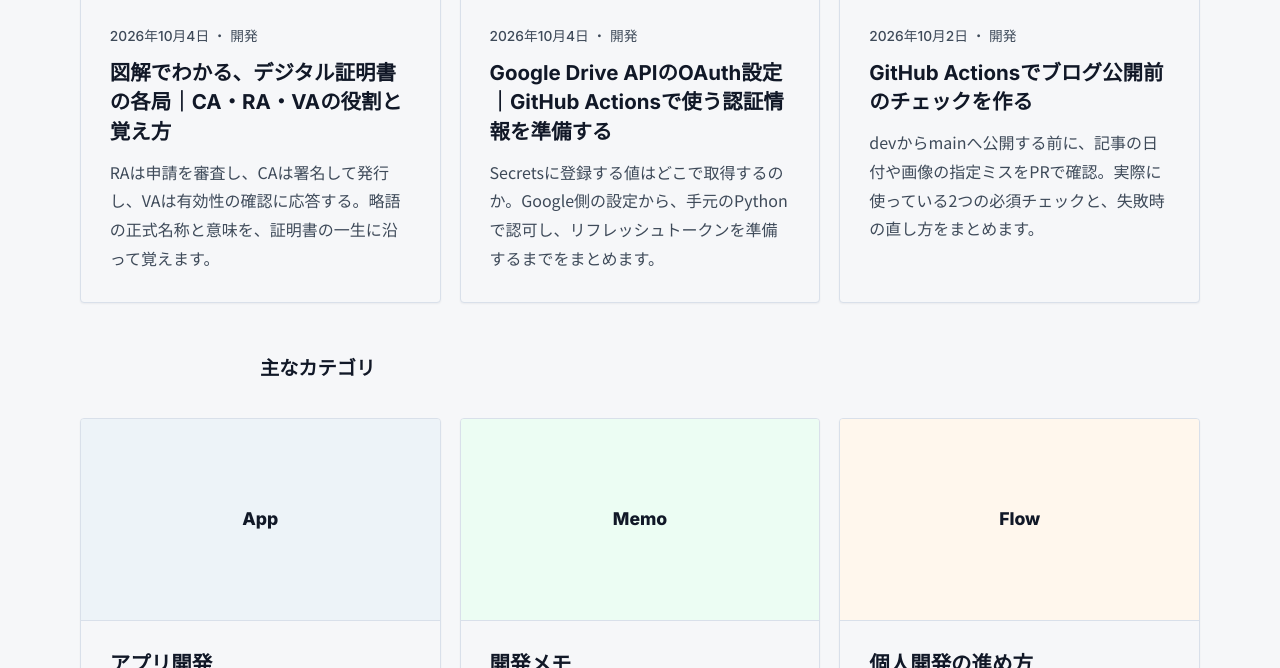
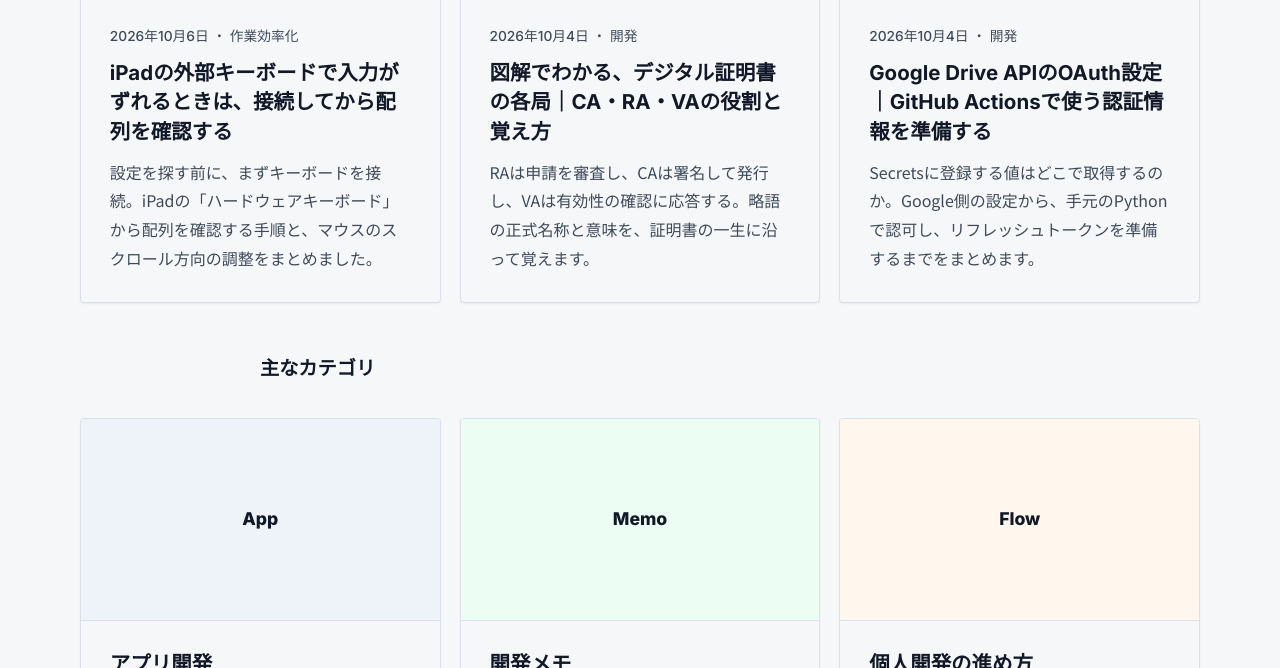
Before and after one commit to yasuhiro-toyoda/yasuhiro-toyoda.github.io, a Jekyll site: the page built from index.html, in a window 1280 px wide and 900 px high, scrolled down 638 px, cut to the strip 232-900 px from the top of the window. Built offline with Jekyll 4.4.1, drawn with Linux system fonts in a browser that asks for light colours; part of the change alters nothing that is shown.

Commit message:
Add iPad external keyboard layout troubleshooting article

```diff
--- a/_data/blog_tags.yml
+++ b/_data/blog_tags.yml
@@ -24,3 +24,5 @@
   label: Gitea
 - slug: git
   label: Git
+- slug: ipad
+  label: iPad
--- /dev/null
+++ b/_posts/2026/10/2026-10-06-ipad-external-keyboard-layout.md
@@ -0,0 +1,67 @@
+---
+layout: post
+title: "iPadの外部キーボードで入力がずれるときは、接続してから配列を確認する"
+description: "iPadの外部キーボードで、キーの印字と入力される文字・記号が合わないときの確認手順。接続後にハードウェアキーボードの設定を開く方法と、マウスのスクロール方向の変え方をまとめます。"
+date: 2026-10-06 23:27:00 +0900
+updated_at:
+category: 作業効率化
+tags:
+  - ipad
+  - beginner
+thumbnail: /assets/images/blog/2026-10-06-ipad-external-keyboard-layout/thumbnail.png
+thumbnail_alt: "iPadの外部キーボードの入力がズレるとき。まず接続して配列を確認、という見出しと、タブレット・キーボード・マウスを使う人物のイラスト"
+excerpt: "設定を探す前に、まずキーボードを接続。iPadの「ハードウェアキーボード」から配列を確認する手順と、マウスのスクロール方向の調整をまとめました。"
+---
+
+iPadに外部キーボードをつないだとき、キーに書いてある文字や記号と、実際に入力されるものが合わないことがあります。
+
+**「ハードウェアキーボード」という項目が見つからないときは、先に外部キーボードを接続してから設定を確認します。**
+
+見直す入口は、**キーボードを接続した状態で「設定」→「一般」→「キーボード」→「ハードウェアキーボード」**です。忘れやすいので、手順を残しておきます。
+
+## まずキーボードを接続してから、設定を開く
+
+1. 外部キーボードをiPadに接続します。Bluetooth接続なら、ペアリング済みであるだけでなく、いま接続されていることを確認します。
+2. iPadの「設定」を開きます。
+3. 「一般」→「キーボード」→「ハードウェアキーボード」の順に進みます。
+4. 画面上部の入力言語をタップし、表示される配列を確認します。
+
+Appleのユーザガイドでも、Apple製の外部キーボードについて、この画面から配列を選ぶ方法が案内されています。[Apple公式の配列変更手順](https://support.apple.com/ja-jp/guide/ipad/ipad191d26a9/ipados)
+
+ポイントは、**「一般」の次に「キーボード」を開くこと**と、**接続を済ませてから探すこと**です。項目が見つからない場合は、キーボードの電源や接続状態を確かめて、設定を開き直してみてください。
+
+> **この記事で扱う範囲**
+>
+> キーの印字と、入力される文字・記号が合わない場合の確認メモです。画面上のキーボードの位置がずれる問題とは、確認する設定が異なります。機種やiPadOS、キーボードによって表示や選択肢は変わるため、手元の画面も確認してください。
+{: .callout .callout--note }
+
+## 配列を確認したら、メモで入力を試す
+
+設定を変える前に、いま選ばれている項目を控えておくと、合わなかった場合に戻しやすくなります。表示される候補から使っているキーボードに合う配列を選び、メモなどの入力欄で確認します。
+
+- ずれていた文字や記号が、意図したとおり入力できるか
+- Shiftキーと組み合わせた記号も合っているか
+- 日本語と英語など、普段使う入力言語に切り替えても困らないか
+
+「日本語で入力すること」と「キーボード本体が日本語配列（JIS）であること」は、分けて考えると整理しやすくなります。入力言語を選ぶだけで、すべてのキーボードの印字に必ず合うとは限りません。
+
+とくに他社製キーボードでは、iPadへの対応状況や、本体側のOS切り替えなども確認したいところです。**どのキーボードでも、この設定だけで直るとは限りません。** 選択肢が合わない、変更してもずれる場合は、型番に対応したメーカーの説明書を確認してください。
+
+## マウスのスクロール方向も変更できる
+
+キーボードと一緒にマウスを使っていて、ホイールを回したときのスクロール方向に違和感がある場合は、こちらも調整できます。
+
+1. マウスをiPadに接続します。
+2. 「設定」→「一般」→「トラックパッドとマウス」を開きます。
+3. 「ナチュラルなスクロール」を切り替えます。
+4. Safariなどでページをスクロールし、使いやすい方向になったか確認します。
+
+トラックパッドの場合は、「設定」→「一般」→「トラックパッド」から同じ項目を確認できます。Appleの案内では、「ナチュラルなスクロール」をオンにすると、指の動きに合わせてコンテンツが動きます。[Apple公式のマウス・トラックパッド設定](https://support.apple.com/ja-jp/105004)
+
+## 次に迷ったときの確認順
+
+**接続する → ハードウェアキーボードの設定を開く → 配列を確認する → 実際に入力する**。まずは、この順番で確認します。
+
+設定項目が見当たらないときも、まずは接続状態を確認してみてください。
+
+※設定の経路は2026年10月6日にApple公式資料で確認しています。項目の表示や選択肢は、機種・iPadOS・接続する機器によって異なる場合があります。
```
Also changed, not shown: 1 other file.
